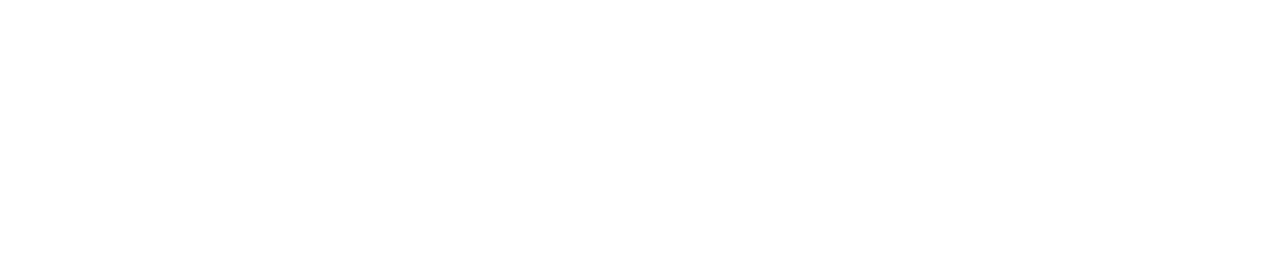
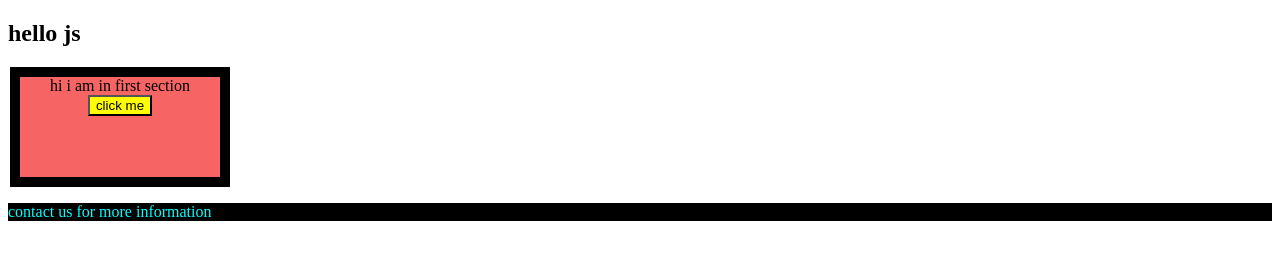
Before and after one commit to SuanRijal/javascript, a plain HTML site: page index.html in a window 1280 px wide. Drawn offline with Linux system fonts and the light colour scheme.

Commit message:
DOM completed

```diff
--- /dev/null
+++ b/dom.js
@@ -0,0 +1,36 @@
+// let heading2=document.querySelector("h2")
+// console.dir(heading2)
+
+// heading2.innerText=heading2.innerText +" from apna collage";
+
+// let section= document.querySelectorAll(".section")
+// console.dir(section)
+
+// section[0].innerText= section[0].innerText + " div1";
+// section[1].innerText= section[1].innerText + " div2";
+// section[2].innerText= section[2].innerText + " div3";
+
+// let div= document.querySelectorAll("div");
+// div.style.backgroundColor="yellow";
+
+
+// dom create and add new element to document through js
+let newBtn= document.createElement("button") //button created
+newBtn.innerText="click me" // text to btn given
+newBtn.style.backgroundColor= "yellow";
+console.log(newBtn)
+
+let div1= document.querySelector("div") //access div element from document
+div1.append(newBtn); // adds button elemtn inside first div element
+// div1.prepend(newBtn)
+// div1.before(newBtn)
+// div1.after(newBtn)
+
+// delete
+// Node.remove
+let para= document.querySelector("p")
+para.remove();
+
+let para1=document.querySelector("p")
+para1.getAttribute("class");
+para1.classList.add("class2")
--- a/index.html
+++ b/index.html
@@ -4,8 +4,18 @@
     <meta charset="UTF-8">
     <meta name="viewport" content="width=device-width, initial-scale=1.0">
     <title>Document</title>
+    <link rel="stylesheet" href="styledom.css">
 </head>
 <body>
 </body>
-<script src="array.js"></script>
+<!-- <h1 class="heading">lavish furniture with mix of minimal and modern design</h1>
+<p class="paragraph">you have come to a right place. we trust the our process and provide best customer experience</p>
+<h2 class="heading">featured product</h2>
+<p class="paragraph">these product are highly demanded and high rated products</p> -->
+
+<h2>hello js</h2>
+<div>hi i am in first section</div>
+<p>hi i am deleted from js code using DOM</p>
+<p class="class1">contact us for more information</p>
+<script src="dom.js"></script>
 </html>
--- /dev/null
+++ b/styledom.css
@@ -0,0 +1,17 @@
+div{
+    height: 100px;
+    width: 200px;
+    border: 10px solid black;
+    margin: 2px;
+   text-align: center;
+   background-color: #f66464;
+}
+.class1{
+    color: rgb(42, 55, 243);
+    background-color: #fff;
+}
+
+.class2{
+    color:aqua;
+    background: #000;
+}
```
Also changed, not shown: Open_postgres.md (added, +1 -0 lines), WebsiteHost.md (added, +6 -0 lines), function.js (+25 -12 lines).
